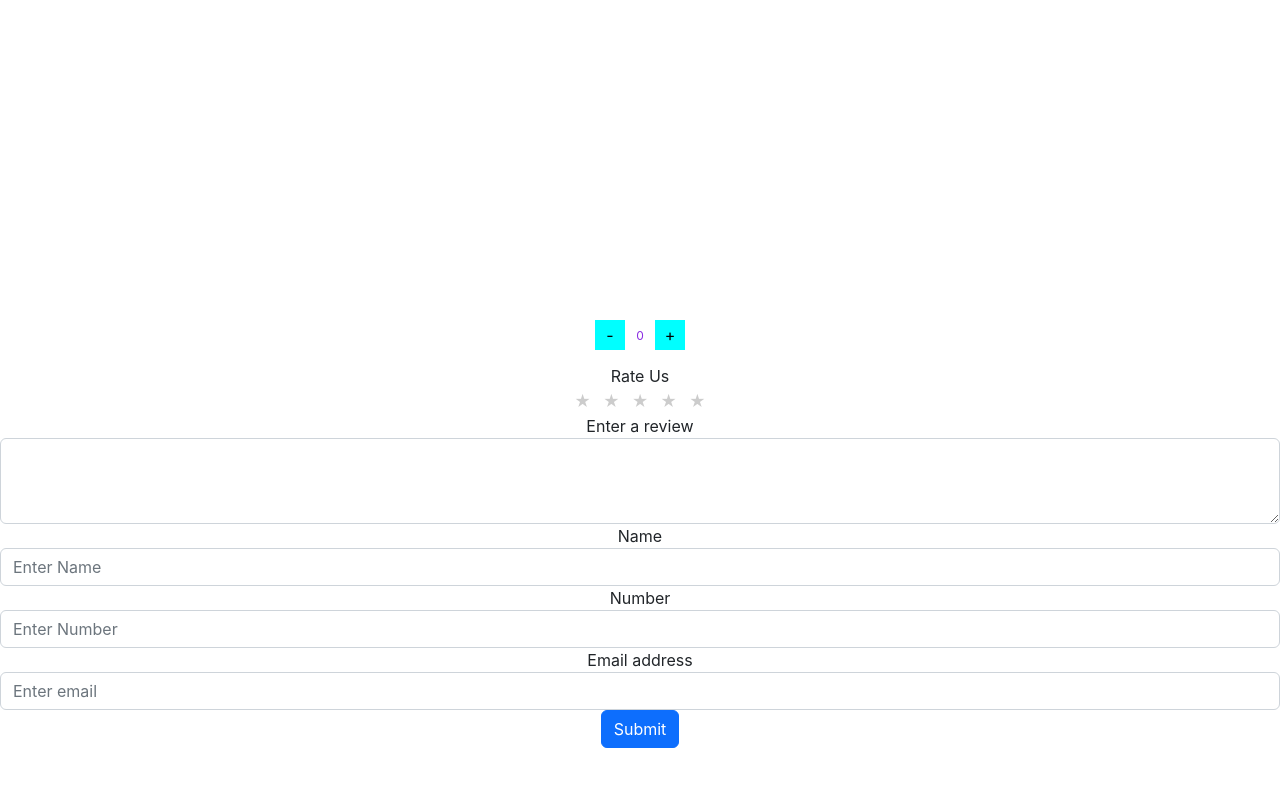
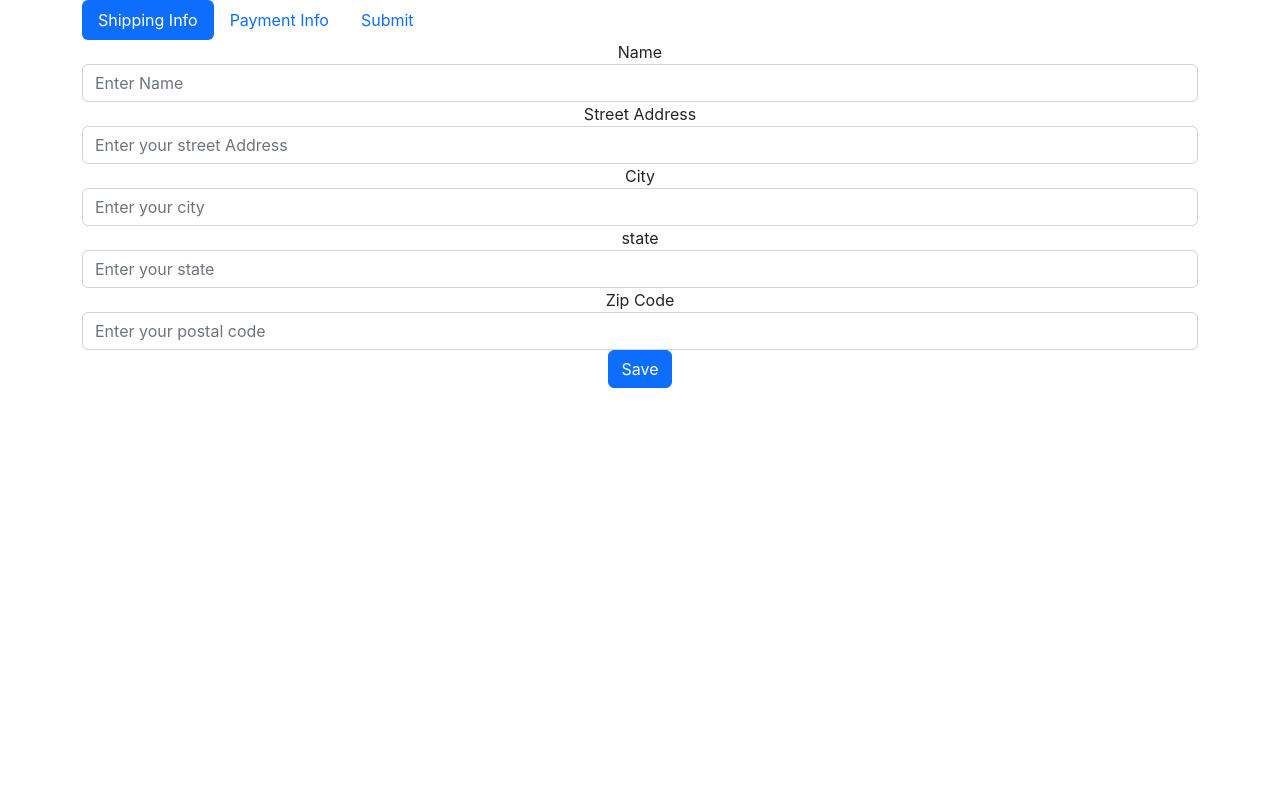
Before and after one commit to dhruv-rana98/bookeventz, a React (Create React App) app: page /shipping-info in a window 1280 px wide. Shown: the top 786 px of the page. Built offline with nearby package versions, Linux system fonts and the light colour scheme.

Commit message:
Shipping Form Completed using react-router, navigation working perfectly

```diff
--- a/package.json
+++ b/package.json
@@ -8,6 +8,7 @@
     "@testing-library/user-event": "^13.5.0",
     "react": "^18.2.0",
     "react-dom": "^18.2.0",
+    "react-router-dom": "^5.3.4",
     "react-scripts": "5.0.1",
     "web-vitals": "^2.1.4"
   },
--- a/src/App.js
+++ b/src/App.js
@@ -2,6 +2,7 @@ import logo from "./logo.svg";
 import "./App.css";
 import StateCounter from "./components/StateCounter";
 import FeedbackForm from "./components/FeedbackForm";
+import SubmitForm from "./components/SubmitForm";
 function App() {
   return (
     <div className="App">
@@ -19,8 +20,9 @@ function App() {
           Learn React
         </a>
       </header> */}
-      <StateCounter />
-      <FeedbackForm />
+      {/* <StateCounter />
+      <FeedbackForm /> */}
+      <SubmitForm />
     </div>
   );
 }
--- /dev/null
+++ b/src/components/ShippingInfo.js
@@ -0,0 +1,98 @@
+import React, { useRef, useState, useEffect } from "react";
+import { useHistory } from "react-router-dom";
+
+const ShippingInfo = () => {
+  const nameRef = useRef();
+  const addressRef = useRef();
+  const cityRef = useRef();
+  const stateRef = useRef();
+  const zipcodeRef = useRef();
+  const [shippingInfo, setShippingInfo] = useState({});
+  const history = useHistory();
+  const onSubmitHandler = (e) => {
+    e.preventDefault();
+
+    const name = nameRef.current.value;
+    const address = addressRef.current.value;
+    const city = cityRef.current.value;
+    const state = stateRef.current.value;
+    const zipcode = zipcodeRef.current.value;
+    const tempShippingInfo = { name, address, city, state, zipcode };
+
+    setShippingInfo((prevInfo) => {
+      return { ...prevInfo, ...tempShippingInfo };
+    });
+    history.push("/payment-info");
+    nameRef.current.value = "";
+    addressRef.current.value = "";
+    cityRef.current.value = "";
+    stateRef.current.value = "";
+    zipcodeRef.current.value = "";
+  };
+
+  useEffect(() => {
+    console.log(shippingInfo);
+  }, [shippingInfo]);
+
+  return (
+    <div>
+      <form onSubmit={(e) => onSubmitHandler(e)}>
+        <div className="form-group">
+          <label htmlFor="name">Name</label>
+          <input
+            type="text"
+            className="form-control"
+            id="name"
+            ref={nameRef}
+            placeholder="Enter Name"
+          />
+        </div>
+        <div className="form-group">
+          <label htmlFor="address">Street Address</label>
+          <input
+            type="text"
+            className="form-control"
+            id="address"
+            ref={addressRef}
+            placeholder="Enter your street Address"
+          />
+        </div>
+        <div className="form-group">
+          <label htmlFor="city">City</label>
+          <input
+            type="text"
+            className="form-control"
+            id="city"
+            ref={cityRef}
+            placeholder="Enter your city"
+          />
+        </div>
+        <div className="form-group">
+          <label htmlFor="state">state</label>
+          <input
+            type="text"
+            className="form-control"
+            id="state"
+            ref={stateRef}
+            placeholder="Enter your state"
+          />
+        </div>
+        <div className="form-group">
+          <label htmlFor="zipcode">Zip Code</label>
+          <input
+            type="text"
+            className="form-control"
+            id="zipcode"
+            ref={zipcodeRef}
+            placeholder="Enter your postal code"
+          />
+        </div>
+        <button type="submit" className="btn btn-primary">
+          Save
+        </button>
+      </form>
+    </div>
+  );
+};
+
+export default ShippingInfo;
--- /dev/null
+++ b/src/components/SubmitForm.js
@@ -0,0 +1,48 @@
+import React from "react";
+import { NavLink, Route, Switch } from "react-router-dom";
+import ShippingInfo from "./ShippingInfo";
+const SubmitForm = () => {
+  return (
+    <div className="container">
+      <ul className="nav nav-pills">
+        <li className="nav-item">
+          <NavLink
+            className="nav-link"
+            activeClassName=" nav-link active"
+            aria-current="page"
+            to="/shipping-info"
+          >
+            Shipping Info
+          </NavLink>
+        </li>
+        <li className="nav-item">
+          <NavLink
+            className="nav-link"
+            activeClassName=" nav-link active"
+            to="/payment-info"
+          >
+            Payment Info
+          </NavLink>
+        </li>
+        <li className="nav-item">
+          <NavLink
+            className="nav-link"
+            activeClassName=" nav-link active"
+            to="/submit"
+          >
+            Submit
+          </NavLink>
+        </li>
+      </ul>
+      <Switch>
+        <Route path="/shipping-info" exact>
+          <ShippingInfo />
+        </Route>
+        <Route path="/payment-info" exact></Route>
+        <Route path="/submit" exact></Route>
+      </Switch>
+    </div>
+  );
+};
+
+export default SubmitForm;
--- a/src/index.js
+++ b/src/index.js
@@ -1,13 +1,16 @@
-import React from 'react';
-import ReactDOM from 'react-dom/client';
-import './index.css';
-import App from './App';
-import reportWebVitals from './reportWebVitals';
+import React from "react";
+import ReactDOM from "react-dom/client";
+import "./index.css";
+import App from "./App";
+import reportWebVitals from "./reportWebVitals";
+import { BrowserRouter } from "react-router-dom";
 
-const root = ReactDOM.createRoot(document.getElementById('root'));
+const root = ReactDOM.createRoot(document.getElementById("root"));
 root.render(
   <React.StrictMode>
-    <App />
+    <BrowserRouter>
+      <App />
+    </BrowserRouter>
   </React.StrictMode>
 );
 
```
Also changed, not shown: src/components/FinalForm.js (added), src/components/PaymentInfo.js (added), 1 other file (tests, documents, lock files or other folders).
